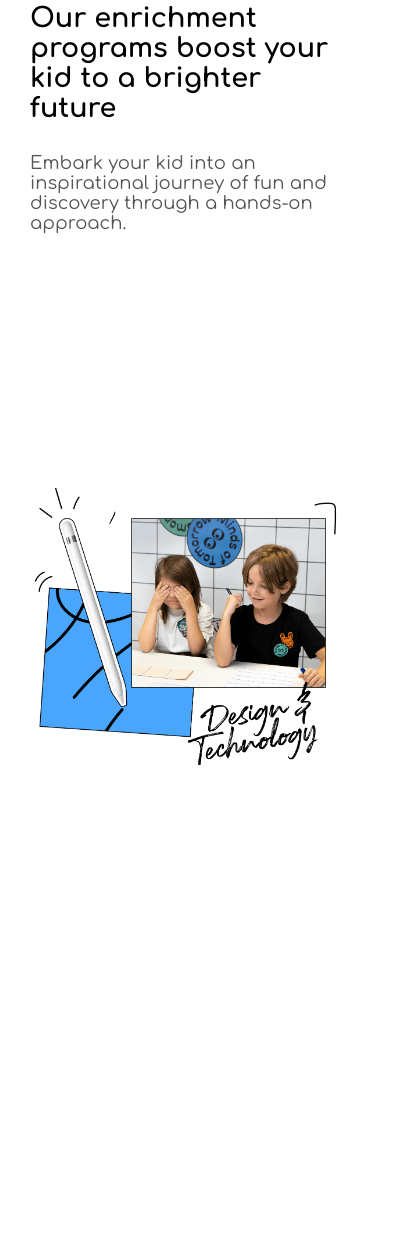
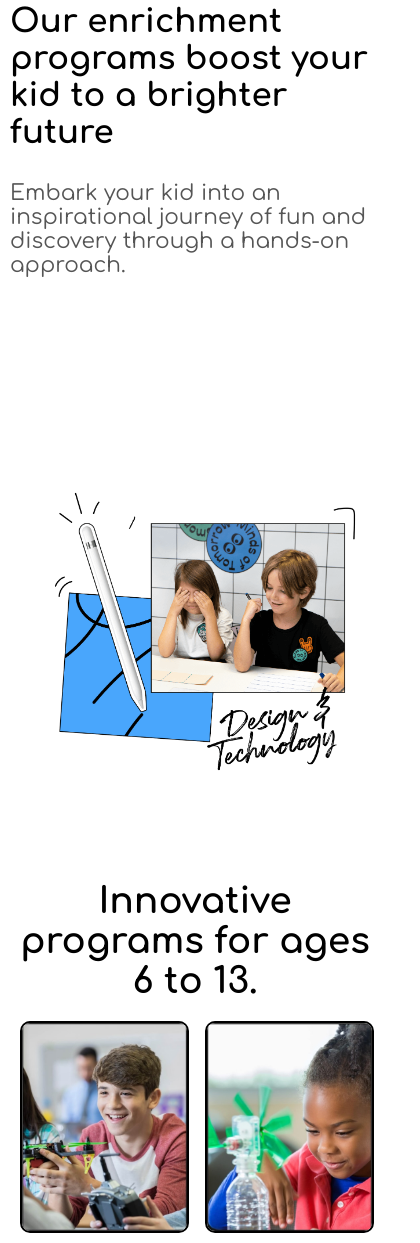
Before and after one commit to Danivegamacias/MindsOfTomorrow, a plain HTML site: page index.html in a window 390 px wide. Shown: the part 757-2000 px from the top of the page, 420 px wide, since content can reach past the window. Before the commit the page ends 1594 px from the top, so only its background shows below. Drawn offline with Linux system fonts and the light colour scheme.

Commit message:
asdad
adada

```diff
--- a/index.html
+++ b/index.html
@@ -29,3 +29,25 @@
             </div>
         </div>
     </div>
+
+    <div class="container2">
+        <h1>Innovative programs for ages 6 to 13.</h1>
+        <div class="programs">
+            <div class="program">
+                <img src="./img/section-2-a.jpeg" alt="Robotics">
+                <p>Robotics</p>
+            </div>
+            <div class="program">
+                <img src="./img/section-2-b.jpeg" alt="Sustainable">
+                <p>Sustainable</p>
+            </div>
+            <div class="program">
+                <img src="./img/section-2-c.jpeg" alt="Digital">
+                <p>Digital</p>
+            </div>
+            <div class="program">
+                <img src="./img/section-2-d.jpeg" alt="Gaming">
+                <p>Gaming</p>
+            </div>
+        </div>
+    </div>
--- a/style.css
+++ b/style.css
@@ -3,9 +3,10 @@ body {
     margin: 0;
     font-family: "Comfortaa", sans-serif;
     text-align: center;
-    font-size: 18px; /* Aumentamos el tamaño de la fuente */
+    font-size: 18px;
 }
 
+/* Encabezado con imagen de fondo */
 .titulo {
     display: flex;
     flex-direction: column;
@@ -16,43 +17,45 @@ body {
     color: black;
     width: 100%;
     height: 730px;
-    margin: 0px;
+    margin: 0;
 }
 
 .titulo h1 {
     font-size: 75px;
-    margin-left: 200px;
-    margin-right: 200px;
+    margin: 0 200px;
 }
 
+/* Contenedor principal */
 .container {
     display: flex;
-    width: 100%; /* Aseguramos que el contenedor ocupe todo el ancho */
-    height: 100vh; /* Aseguramos que ocupe toda la altura de la pantalla */
-    margin: 0; /* Eliminamos márgenes */
+    width: 100%;
+    height: 100vh;
+    margin: 0;
     align-items: center;
-    padding: 0; /* Eliminamos el relleno */
+    padding: 0;
 }
 
+/* Contenido de texto */
 .text-content {
     flex: 1;
-    text-align: left; /* Alineamos el texto a la izquierda */
-    padding: 20px; /* Agregamos un poco de espacio interno */
-    margin: 0; /* Eliminamos márgenes */
+    text-align: left;
+    padding: 20px;
+    margin: 0;
 }
 
 .text-content h1 {
-    font-size: 50px; /* Aumentamos el tamaño del segundo h1 */
-    margin: 0 0 10px 0; /* Solo margen inferior */
+    font-size: 50px;
+    margin: 0 0 10px 0;
 }
 
 .text-content p {
-    font-size: 35px; /* Aumentamos el tamaño del texto en p */
+    font-size: 35px;
     color: #555;
-    margin: 0; /* Eliminamos márgenes */
-    text-align: left; /* Alineamos el texto a la izquierda */
+    margin: 0;
+    text-align: left;
 }
 
+/* Contenido de imagen */
 .image-content {
     flex: 1;
     position: relative;
@@ -60,15 +63,17 @@ body {
     flex-direction: column;
     align-items: center;
     justify-content: center;
-    margin: 0; /* Eliminamos márgenes */
+    margin: 0;
 }
 
 .main-image {
     max-width: 100%;
     height: auto;
-    border-radius: 0; /* Eliminamos bordes redondeados si no son necesarios */
-    margin: 0; /* Aseguramos que no tenga márgenes */
+    border-radius: 0;
+    margin: 0;
 }
+
+/* Ilustración */
 .illustration {
     position: absolute;
     top: -30px;
@@ -91,27 +96,91 @@ body {
     font-family: cursive;
 }
 
+/* Contenedor secundario */
+.container2 {
+    max-width: 1000px;
+    margin: auto;
+    padding: 20px;
+}
+
+h1 {
+    font-size: 2em;
+    margin-bottom: 20px;
+}
+
+/* Programas */
+.programs {
+    display: flex;
+    justify-content: center;
+    gap: 20px;
+    flex-wrap: wrap;
+}
+
+.program {
+    text-align: center;
+    width: 200px;
+}
+
+.program img {
+    width: 100%;
+    height: auto;
+    border-radius: 10px;
+    border: 2px solid black;
+}
+
+.program p {
+    font-size: 1.2em;
+    font-weight: bold;
+    margin-top: 10px;
+}
+
+/* Media Query para pantallas pequeñas */
 @media (max-width: 600px) {
     .container {
         flex-direction: column;
         text-align: center;
-        max-width: 90%;
+        width: 100%;
         padding: 10px;
     }
 
+    .text-content {
+        width: 100%;
+        margin-bottom: 20px;
+    }
+
     .text-content h1 {
-        font-size: 1.5em;
+        font-size: 1.8em;
     }
 
     .text-content p {
-        font-size: 1em;
+        font-size: 1.2em;
     }
 
     .image-content {
-        position: relative;
-        display: flex;
-        flex-direction: column;
-        align-items: center;
+        width: 100%;
+        margin: 0 auto;
+    }
+
+    .main-image {
+        max-width: 90%;
+        height: auto;
+    }
+
+    .programs {
+        display: grid;
+        grid-template-columns: repeat(2, 1fr);
+        gap: 20px;
+        max-width: 100%;
+        margin: auto;
+    }
+
+    .program {
+        width: 100%;
+    }
+
+    .program img {
+        max-width: 100%;
+        height: auto;
     }
 
     .illustration {
```
